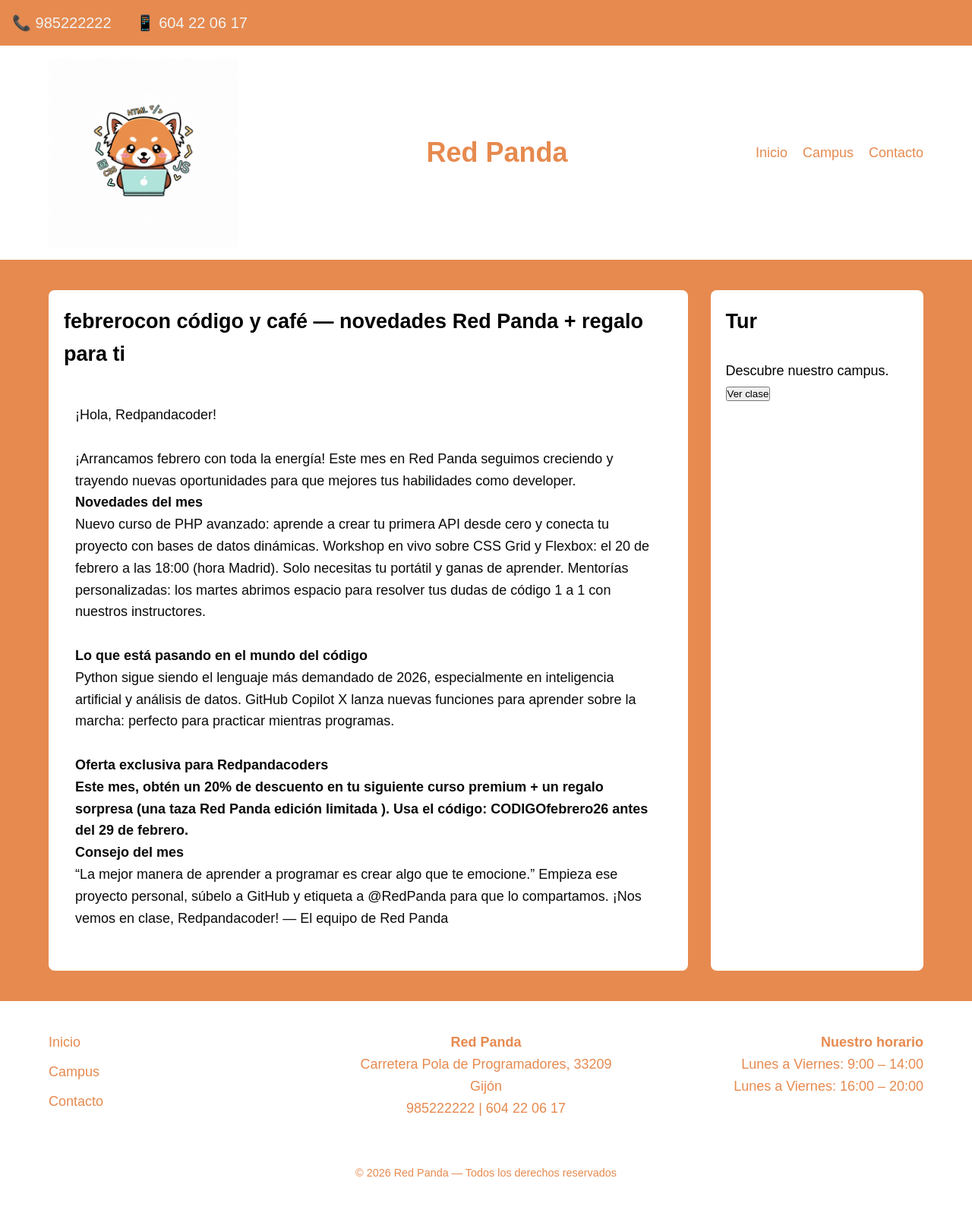
After one commit to teekismikiss/Redpanda, a PHP site: page /newsletter.php in a window 1280 px wide. The commit adds this page. Shown: the whole page at 76% size. Run offline with PHP 8.4, Linux system fonts and the light colour scheme; grey boxes are pictures that could not be loaded.

Commit message:
red panda
newsletter

```diff
--- a/index.php
+++ b/index.php
@@ -36,6 +36,7 @@ $movil = '604 22 06 17'; ?>
             <ul>
                 <li><a href="#">Inicio</a></li>
                 <li><a href="campus.php">Campus</a></li>
+                <li><a href="newsletter.php">Newsletter</a></li>
                 <li><a href="#">Contacto</a></li>
             </ul>
         </nav>
--- /dev/null
+++ b/newsletter.php
@@ -0,0 +1,155 @@
+<?php $address = 'Carretera Pola de Programadores, 33209 Gijón';
+$tel = '985222222';
+$movil = '604 22 06 17'; ?>
+<!DOCTYPE html>
+<html lang="es">
+
+<head>
+    <meta charset="UTF-8">
+    <meta name="viewport" content="width=device-width, initial-scale=1.0">
+    <title>Red Panda| Academia Web</title>
+    <link rel="stylesheet" href="style.css">
+
+
+
+
+
+</head>
+
+<body>
+    <div class="topnav">
+        <a href="tel:985222222">📞
+            <?php echo $tel; ?>
+        </a>
+        <a href="tel:698522222">📱
+            <?php echo $movil; ?>
+        </a>
+    </div>
+    <header class="header">
+        <img src="img/redpanda-logo.png" alt="Logo Red Panda" class="logo" style="width:250px;">
+
+        <h1>Red Panda</h1>
+
+
+
+        <nav class="nav-header">
+            <ul>
+                <li><a href="#">Inicio</a></li>
+                <li><a href="campus.php">Campus</a></li>
+                <li><a href="#">Contacto</a></li>
+            </ul>
+        </nav>
+    </header>
+
+
+    <main class="main-container">
+
+        <!--newsletter-->
+        <section class="card">
+            <h2>febrerocon código y café — novedades Red Panda + regalo para ti</h2>
+            <br>
+            <article class="campus">
+                <p>¡Hola, Redpandacoder! </p><br>
+
+                <p> ¡Arrancamos febrero con toda la energía! Este mes en Red Panda seguimos creciendo y trayendo
+                    nuevas oportunidades para que mejores tus habilidades como developer.</p>
+
+                <h4>Novedades del mes</h4>
+
+                <p>Nuevo curso de PHP avanzado: aprende a crear tu primera API desde cero y conecta tu proyecto con
+                    bases de datos dinámicas.
+
+                    Workshop en vivo sobre CSS Grid y Flexbox: el 20 de febrero a las 18:00 (hora Madrid). Solo
+                    necesitas tu portátil y ganas de aprender.
+
+                    Mentorías personalizadas: los martes abrimos espacio para resolver tus dudas de código 1 a 1 con
+                    nuestros instructores.</p>
+                <br>
+                <h4>Lo que está pasando en el mundo del código</h4>
+
+                <p>Python sigue siendo el lenguaje más demandado de 2026, especialmente en inteligencia artificial y
+                    análisis de datos.
+
+                    GitHub Copilot X lanza nuevas funciones para aprender sobre la marcha: perfecto para practicar
+                    mientras
+                    programas.</p>
+                <br>
+                <h4> Oferta exclusiva para Redpandacoders<h4>
+
+
+                        <p> Este mes, obtén un 20% de descuento en tu siguiente curso premium + un regalo sorpresa (una
+                            taza
+                            Red Panda edición limitada ).
+
+                            Usa el código: CODIGOfebrero26 antes del 29 de febrero.</p>
+
+                        <h4>Consejo del mes</h4>
+
+                        <p>“La mejor manera de aprender a programar es crear algo que te emocione.”
+                            Empieza ese proyecto personal, súbelo a GitHub y etiqueta a @RedPanda para que lo
+                            compartamos.
+
+                            ¡Nos vemos en clase, Redpandacoder!
+
+                            — El equipo de Red Panda </p>
+            </article>
+
+
+        </section>
+        <!--SIDEBAR-->
+        <aside class="card video">
+            <h2>Tur</h2>
+
+            <iframe src="https://www.youtube.com/embed/BcGAPkjt_IE" title="TUR">
+            </iframe>
+
+            <p>Descubre nuestro campus.</p>
+            <button>Ver clase</button>
+        </aside>
+
+
+    </main>
+
+    <footer class="footer-grid">
+
+        <!--COLUMNA IZQUIERDA: NAV-->
+        <nav class="footer-nav">
+            <ul class="nav-footer">
+                <li><a href="#">Inicio</a></li>
+                <li><a href="campus.php">Campus</a></li>
+                <li><a href="#">Contacto</a></li>
+            </ul>
+        </nav>
+        <!--COLUMNA CENTRO: DATOS -->
+        <div class="footer-datos">
+            <h4>Red Panda</h4>
+            <?php echo $address; ?>
+
+            <p>
+                <a href="tel:985222222">
+                    <?php echo $tel; ?>
+                </a> |
+                <a href="tel:698522222">
+                    <?php echo $movil; ?>
+                </a>
+            </p>
+        </div>
+        <!--COLUMNA DERECHA: HORARIO-->
+        <div class="footer-horario">
+            <h4>Nuestro horario</h4>
+            <ul>
+                <li>Lunes a Viernes: 9:00 – 14:00</li>
+                <li>Lunes a Viernes: 16:00 – 20:00</li>
+            </ul>
+        </div>
+        <!--COYRIGHT-->
+        <p class="footer-copy">
+            &copy; 2026 Red Panda — Todos los derechos reservados
+        </p>
+
+    </footer>
+
+
+</body>
+
+</html>
--- a/style.css
+++ b/style.css
@@ -106,6 +106,16 @@ img.card {
     border-radius: var(--radius);
     color: white;
 }
+
+.campus,
+h3.campus {
+    margin-bottom: 20px;
+    padding: 15px;
+    border-radius: var(--radius);
+    color: #0A0A0A;
+}
+
+
 
 .curso h3 {
     margin-bottom: 10px;
```
Also changed, not shown: componentes/datos.php (+9 -3 lines).
